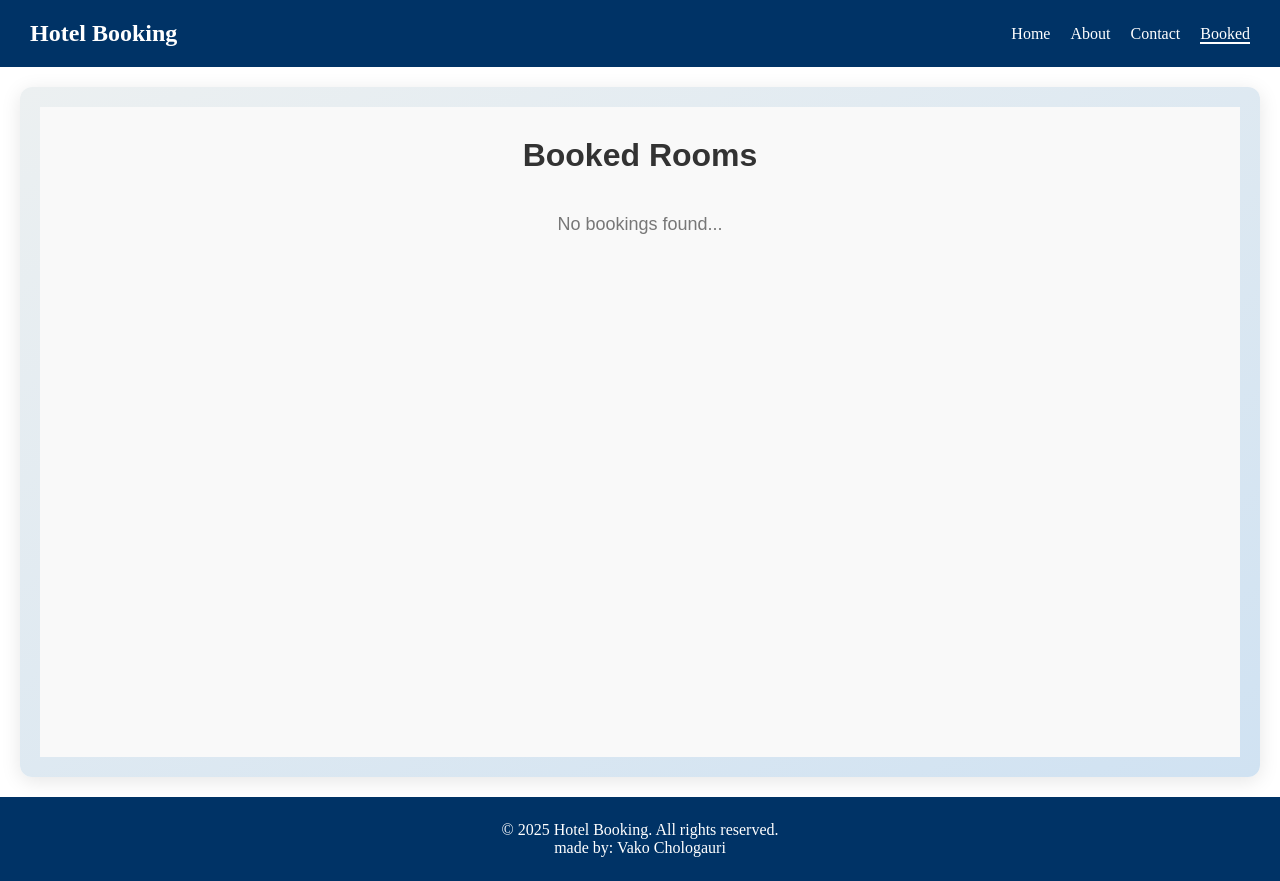
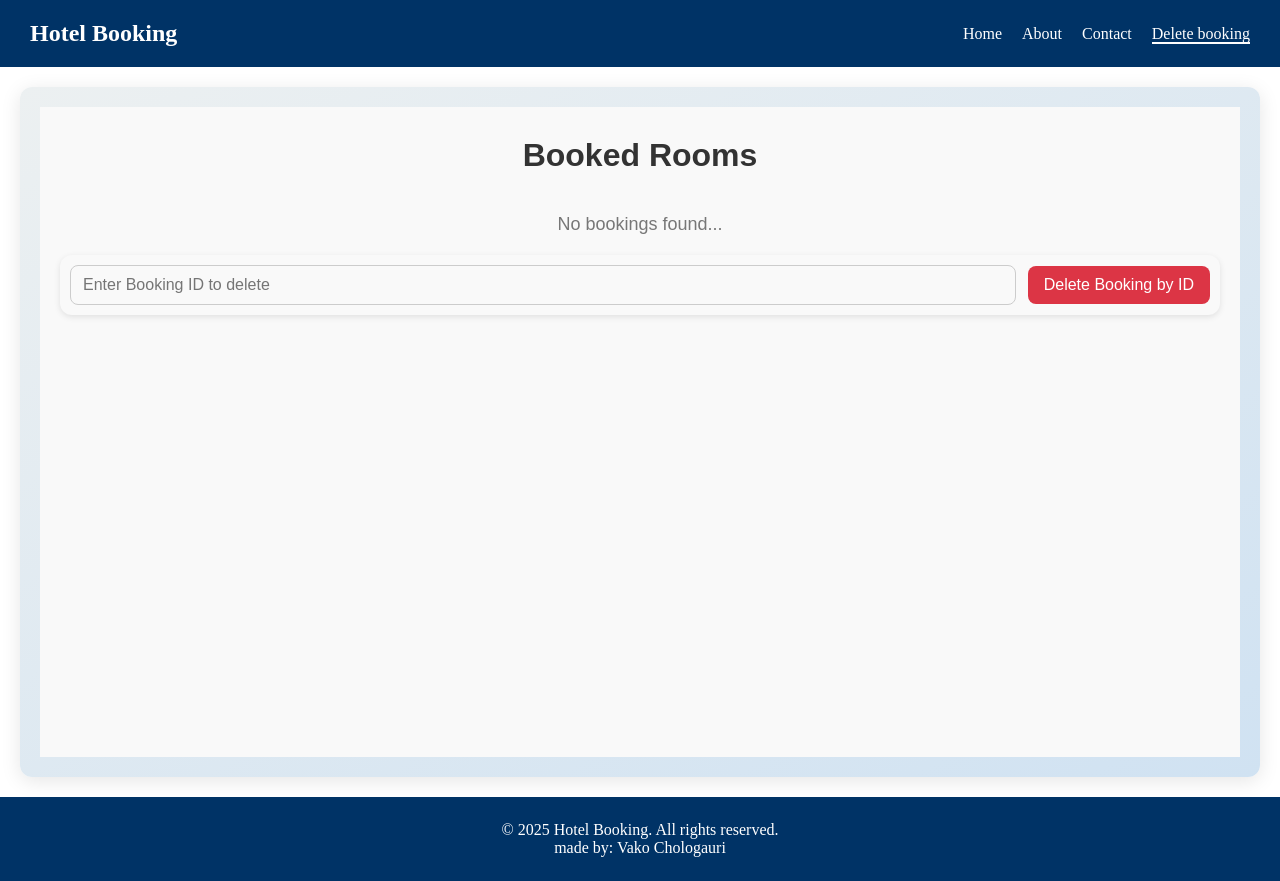
Before and after one commit to vako32124/angapiproject-api-project-angular, an Angular app: page /booked in a window 1280 px wide. Built offline with nearby package versions, Linux system fonts and the light colour scheme.

Commit message:
deleting booking by id

```diff
--- a/src/app/booked/booked.component.html
+++ b/src/app/booked/booked.component.html
@@ -1,6 +1,11 @@
 <div class="booked">
     <h2>Booked Rooms</h2>
     <p class="no-bookings" *ngIf="bookings.length === 0">No bookings found...</p>
+    <div class="delete-by-id">
+      <input [(ngModel)]="deleteBookingId" placeholder="Enter Booking ID to delete" type="text">
+      <button (click)="deleteBookingById()">Delete Booking by ID</button>
+    </div>
+
     <div class="rooms">
       <div class="room" *ngFor="let booking of bookings">
         <p>Customer: {{ booking.customerName }}</p>
@@ -9,7 +14,7 @@
         <p>Check-Out: {{ booking.checkOutDate }}</p>
         <p>Phone: {{ booking.phoneNumber }}</p>
         <p>ID Number: {{ booking.customerId }}</p>
-        <button (click)="deleteBooking(booking)">Delete Booking</button>
+       <!-- <button (click)="deleteBooking(booking)">Delete Booking</button> -->
       </div>
     </div>
   </div>
--- a/src/app/booked/booked.component.scss
+++ b/src/app/booked/booked.component.scss
@@ -69,3 +69,43 @@
       }
     }
   }
+
+  .delete-by-id {
+    display: flex;
+    align-items: center;
+    gap: 12px;
+    margin: 20px 0;
+    padding: 10px;
+    background-color: #f9f9f9;
+    border-radius: 12px;
+    box-shadow: 0 2px 6px rgba(0, 0, 0, 0.1);
+
+    input {
+      flex: 1;
+      padding: 10px 12px;
+      font-size: 16px;
+      border: 1px solid #ccc;
+      border-radius: 8px;
+      outline: none;
+      transition: border-color 0.3s ease;
+
+      &:focus {
+        border-color: #007bff;
+      }
+    }
+
+    button {
+      padding: 10px 16px;
+      font-size: 16px;
+      color: white;
+      background-color: #dc3545;
+      border: none;
+      border-radius: 8px;
+      cursor: pointer;
+      transition: background-color 0.3s ease;
+
+      &:hover {
+        background-color: #c82333;
+      }
+    }
+  }
--- a/src/app/booked/booked.component.ts
+++ b/src/app/booked/booked.component.ts
@@ -13,43 +13,66 @@ import Swal from 'sweetalert2';
 export class BookedComponent {
 
   bookings: any[] = [];
- constructor(private api : ApiservicesService){}
+
+  constructor(private api : ApiservicesService){}
 
 
-  ngOnInit(): void {
-    let storedBookings = localStorage.getItem('bookings');
-    this.bookings = storedBookings ? JSON.parse(storedBookings) : [];
-  }
-  deleteBooking(booking: any): void {
-    Swal.fire({
-      title: 'Are you sure?',
-      text: "You won't be able to revert this!",
-      icon: 'warning',
-      showCancelButton: true,
-      confirmButtonColor: '#3085d6',
-      cancelButtonColor: '#d33',
-      confirmButtonText: 'Yes, delete it!'
-    }).then((result: { isConfirmed: any; }) => {
-      if (result.isConfirmed) {
-        let stored = localStorage.getItem('bookings');
-        let bookings = stored ? JSON.parse(stored) : [];
+  //ngOnInit(): void {
+   // let storedBookings = localStorage.getItem('bookings');
+   // this.bookings = storedBookings ? JSON.parse(storedBookings) : [];
+ // }
+//  deleteBooking(booking: any): void {
+ //   Swal.fire({
+ //     title: 'Are you sure?',
+ //     text: "You won't be able to revert this!",
+  //    icon: 'warning',
+  //    showCancelButton: true,
+ //     confirmButtonColor: '#3085d6',
+ //     cancelButtonColor: '#d33',
+ //     confirmButtonText: 'Yes, delete it!'
+ //   }).then((result: { isConfirmed: any; }) => {
+//      if (result.isConfirmed) {
+  //      let stored = localStorage.getItem('bookings');
+  //      let bookings = stored ? JSON.parse(stored) : [];
 
-        let bookingId = booking.customerId || booking.id;
-        let index = bookings.findIndex((b: { customerId: any; id: any; }) => (b.customerId || b.id) === bookingId);
-        if (index !== -1) {
-          bookings.splice(index, 1);
-          localStorage.setItem('bookings', JSON.stringify(bookings));
-          this.bookings = bookings;
-          Swal.fire(
-            'Deleted!',
-            'Your booking has been deleted.',
-            'success'
-          );
-        }
+   //     let bookingId = booking.customerId || booking.id;
+ //       let index = bookings.findIndex((b: { customerId: any; id: any; }) => (b.customerId || b.id) === bookingId);
+ //       if (index !== -1) {
+   //       bookings.splice(index, 1);
+  //        localStorage.setItem('bookings', JSON.stringify(bookings));
+   //       this.bookings = bookings;
+   //       Swal.fire(
+   //         'Deleted!',
+   //         'Your booking has been deleted.',
+    //        'success'
+   //       );
+    //    }
+    //  }
+  //  });
+  //}
+
+  deleteBookingId: string = '';
+
+  deleteBookingById() {
+    this.api.deleteBooking(Number(this.deleteBookingId)).subscribe(
+      () => {
+        Swal.fire({
+          title: 'Deleted!',
+          text: 'Your booking has been deleted.',
+          icon: 'success'
+        });
+        this.deleteBookingId = '';
+      },
+      (error) => {
+        Swal.fire({
+          title: 'Error!',
+          text: 'No booked dates found for the booking.',
+          icon: 'error'
+        });
+        console.error('Error deleting booking:', error);
       }
-    });
+    );
   }
 
 
-
 }
--- a/src/app/header/header.component.html
+++ b/src/app/header/header.component.html
@@ -11,6 +11,6 @@
     <li><a routerLink="/home" routerLinkActive="active-link">Home</a></li>
     <li><a routerLink="/about" routerLinkActive="active-link">About</a></li>
     <li><a routerLink="/contact" routerLinkActive="active-link">Contact</a></li>
-    <li><a routerLink="/booked" routerLinkActive="active-link">Booked</a></li>
+    <li><a routerLink="/booked" routerLinkActive="active-link">Delete booking</a></li>
   </ul>
 </nav>
```
Also changed, not shown: src/app/services/apiservices.service.ts (line endings or trailing spaces).
